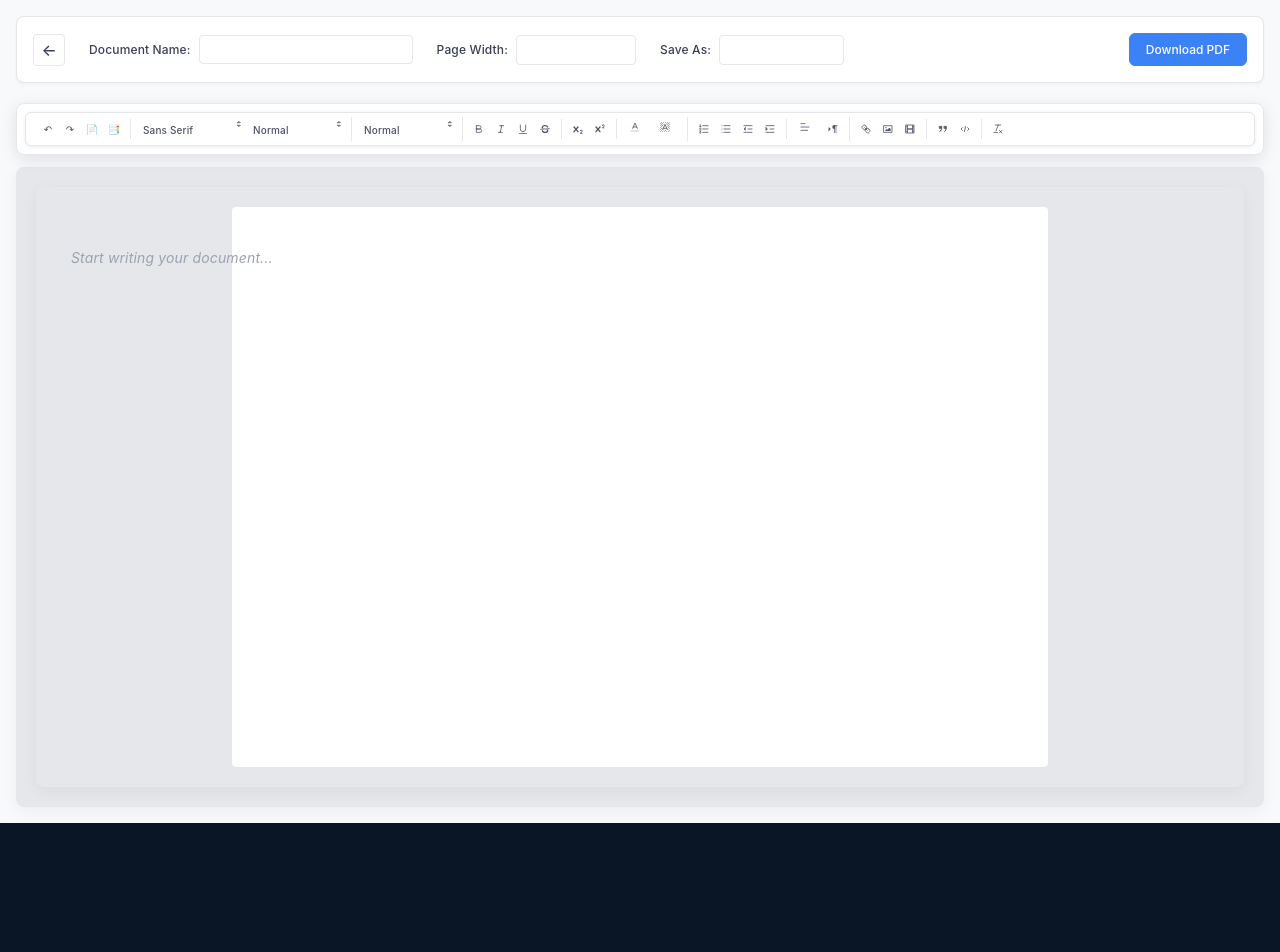
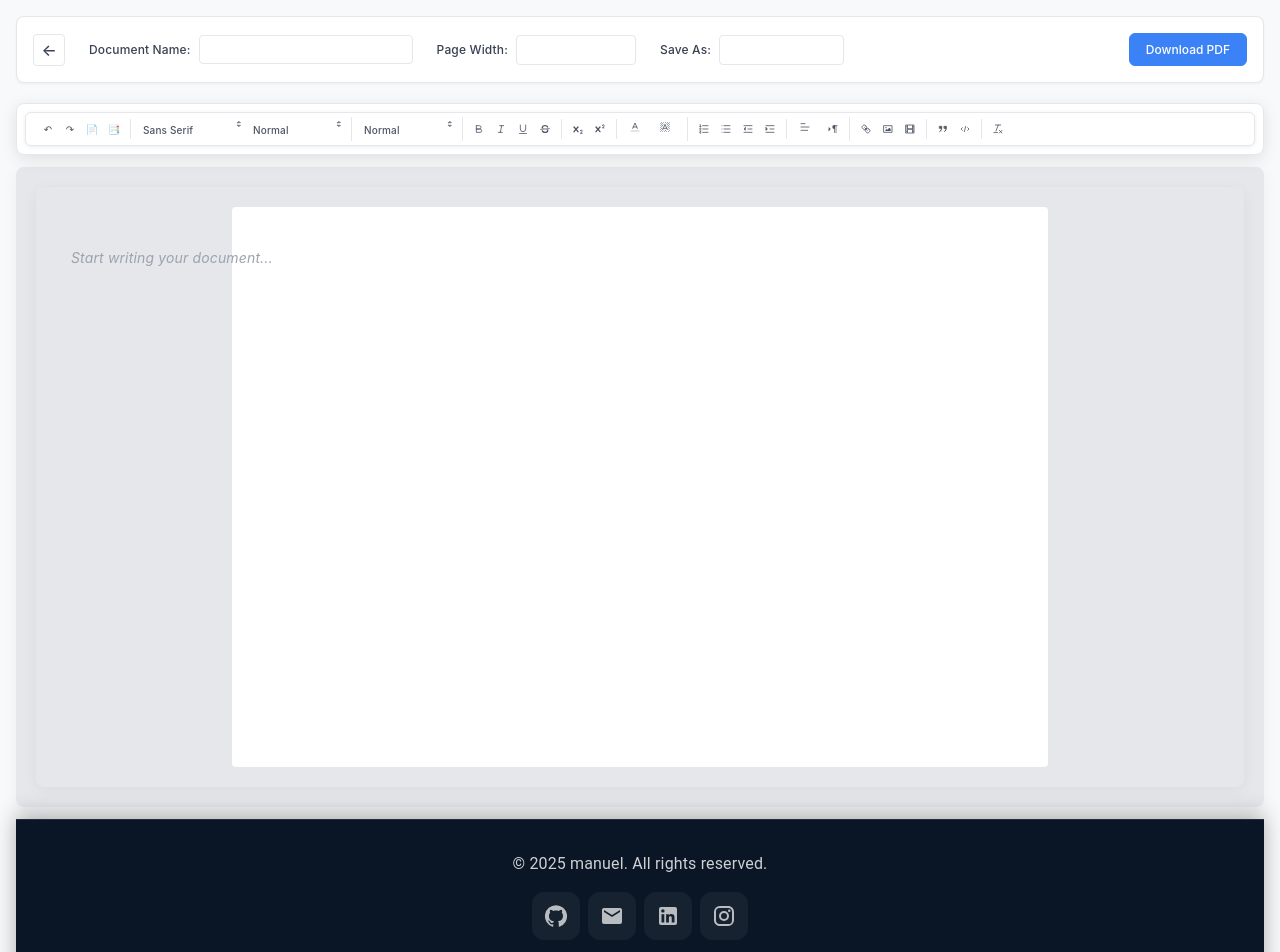
Before and after one commit to mgiftson0/FileSwitch, a React (Vite) app in the folder frontend/: page /edit-text in a window 1280 px wide. Shown: the top 952 px of the page. Before the commit the page ends 823 px from the top, so only its background shows below. Built offline with nearby package versions, Linux system fonts and the light colour scheme.

Commit message:
fixed error in converting from word to pdf

```diff
--- a/frontend/src/pages/TextEditorPage.jsx
+++ b/frontend/src/pages/TextEditorPage.jsx
@@ -1,8 +1,7 @@
 import { useState } from 'react';
 import CustomToolbar from '../components/CustomToolbar';
 import EditorContainer from '../components/EditorContainer';
-// import ControlPanel from '../components/ControlPanel';
-// import Footer from '../components/Footer';
+import Footer from '../components/Footer';
 import '../components/TextEditorPage.css';
 
 const TextEditorPage = () => {
@@ -290,6 +289,7 @@ const TextEditorPage = () => {
         pageWidth={pageWidth}
         setQuillInstance={setQuillInstance}
       />
+      <Footer />
     </div>
   );
 };
```
Lines whose indentation alone changed are shown as unchanged.
